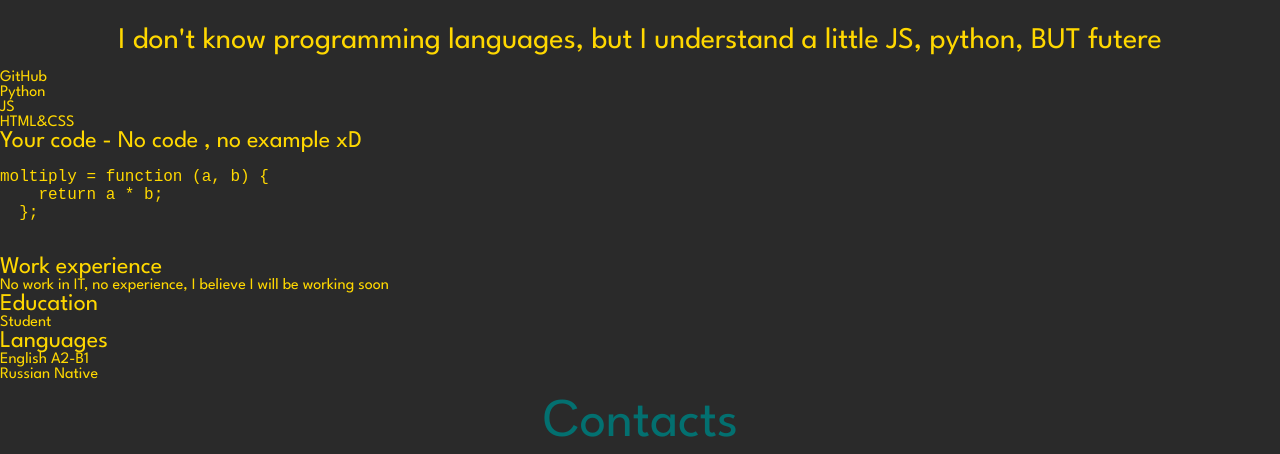
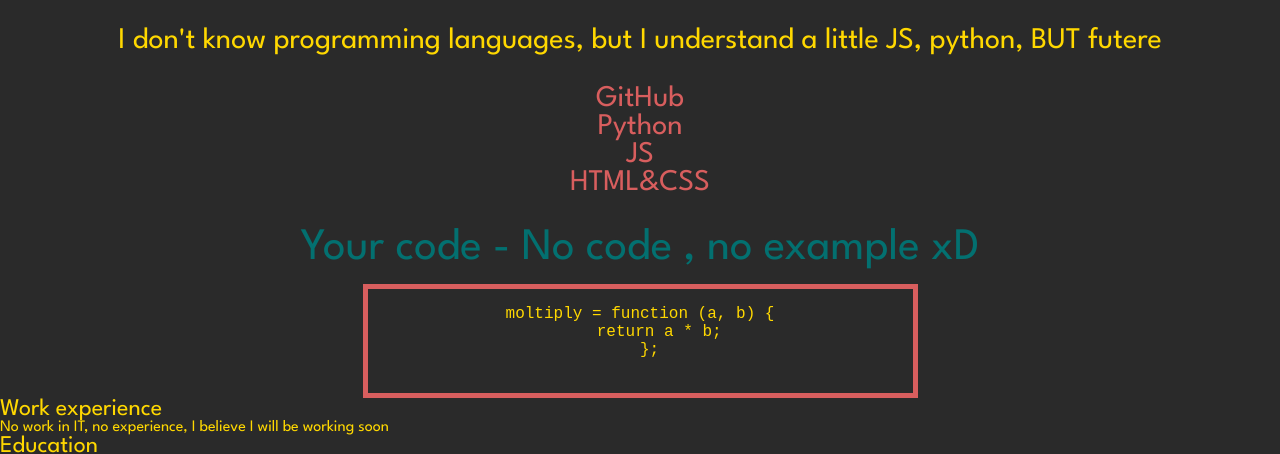
Before and after one commit to HulliSUNg/rsschool-cv, a plain HTML site: page index.html in a window 1280 px wide. Shown: the part 683-1137 px from the top of the page. Drawn offline with Linux system fonts and the light colour scheme.

Commit message:
feat: add main and header

```diff
--- a/index.html
+++ b/index.html
@@ -47,18 +47,24 @@
      <ol> JS </ol>
      <ol> HTML&CSS </ol>
         </div>
+        <div class="code">
+            <h2>Your code - No code , no example xD</h2>
+        </div>
 
- <h2>Your code - No code , no example xD</h2>
+
+
+ <div class="functuin">
     <div>
- <div class="language-js highlighter-rouge">
-    <div class="highlight">
-        <pre class="highlight"><code><span class="nx">moltiply</span> <span class="o">=</span> <span class="kd">function</span> <span class="p">(</span><span class="nx">a</span><span class="p">,</span> <span class="nx">b</span><span class="p">)</span> <span class="p">{</span>
-    <span class="k">return</span> <span class="nx">a</span> <span class="o">*</span> <span class="nx">b</span><span class="p">;</span>
-  <span class="p">};</span>
-  </code></pre></div></div>
+        <pre><code><span>moltiply</span> <span>=</span> <span>function</span> <span>(</span><span>a</span><span>,</span> <span>b</span><span>)</span> <span>{</span>
+    <span>return</span> <span>a</span> <span>*</span> <span>b</span><span>;</span>
+  <span>};</span>
+  </code></pre></div>
+</div>
+
+
   <h2>Work experience</h2>
   <p> No work in IT, no experience, I believe I will be working soon </p>
-    </div>
+
  <h2> Education </h2>
   <p> Student </p>
 <h2>Languages</h2>
@@ -72,7 +78,7 @@
     </div>
 <p class="stroki"><a href="https://discord.gg/"><img src="https://icon-library.com/images/yellow-discord-icon/yellow-discord-icon-3.jpg" width="50"
 height="50" alt="Dc yellowicon"></a>&nbsp;&nbsp; UndeaD#3333</p>
-<p class="stroki"><a href=https://www.skype.com/en/ target="_blank"><img src="https://cdn-icons-png.flaticon.com/512/174/174869.png" width="50"
+<p class="stroki"><a href=https://www.skype.com/en/ target="_blank"><img src="https://cdn-icons-png.flaticon.com/512/174/174869.png"&nbsp;&nbsp; width="50"
 height="50" alt="Skypeico"></a>&nbsp;&nbsp;&nbsp;Vlad-wow321</p>
 <p class="stroki"><a href=https://github.com/HulliSUNg target="_blank"><img src="https://cdn-icons-png.flaticon.com/512/2111/2111290.png" width="50"
     height="50" alt="GHICO"></a>&nbsp;&nbsp;&nbsp;HulliSUNg</p>
--- a/style.css
+++ b/style.css
@@ -28,13 +28,13 @@ body {
 
 .header-con{
     display: flex;
-    width: 1440;
     padding-top: 55px;
     padding-left: 200px;
     padding-right: 200px;
     padding-bottom: 55px;
     background-color: #181818;
     color: #037070;
+
 }
 
 .header-title{
@@ -53,7 +53,6 @@ body {
 }
 
 .firstblock{
-    width: 1440;
     padding-top: 5px;
     padding-left: 200px;
     padding-right: 200px;
@@ -107,5 +106,29 @@ body {
 }
 
 .Skillsp{
+    text-align: center;
+    padding-top: 15px;
+    padding-bottom: 15px;
+    font-size: 30px;
+    color: #d85e5e;
+}
+
+.code{
+    text-align: center;
+    padding-top: 15px;
+    padding-bottom: 15px;
+    font-size: 30px;
+    color: #037070;
+}
+
+.functuin{
+ width: 555px;
+ border: #d85e5e;
+ border-width: 5px;
+ text-align: center;
+ border-style: solid;
+ border-top-style: solid;
+ margin-left: auto;
+ margin-right: auto;
 
 }
```
